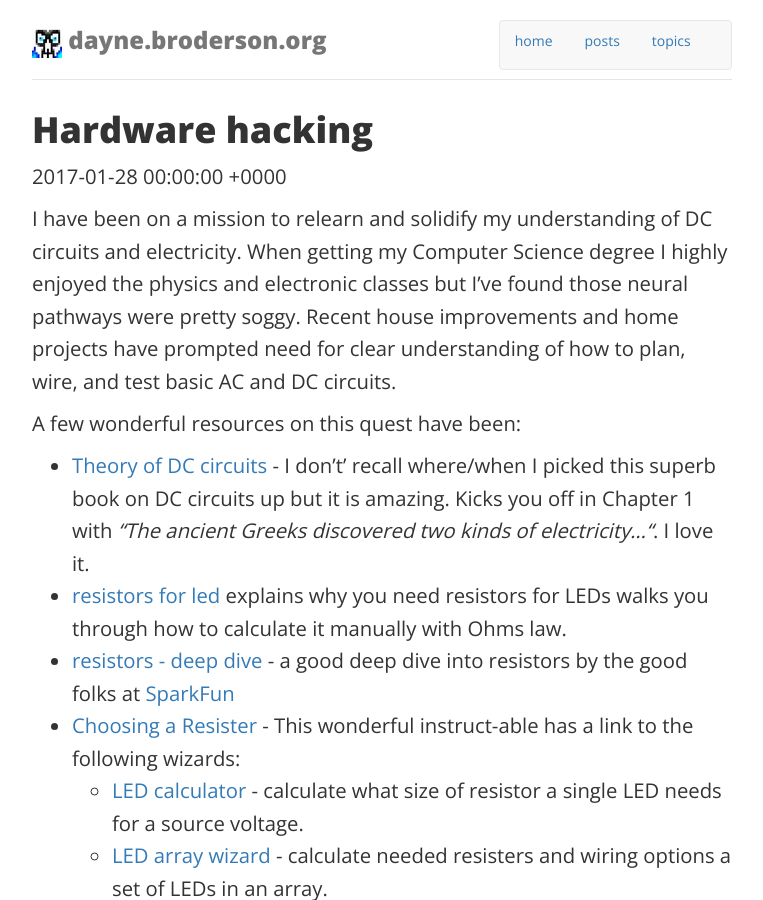
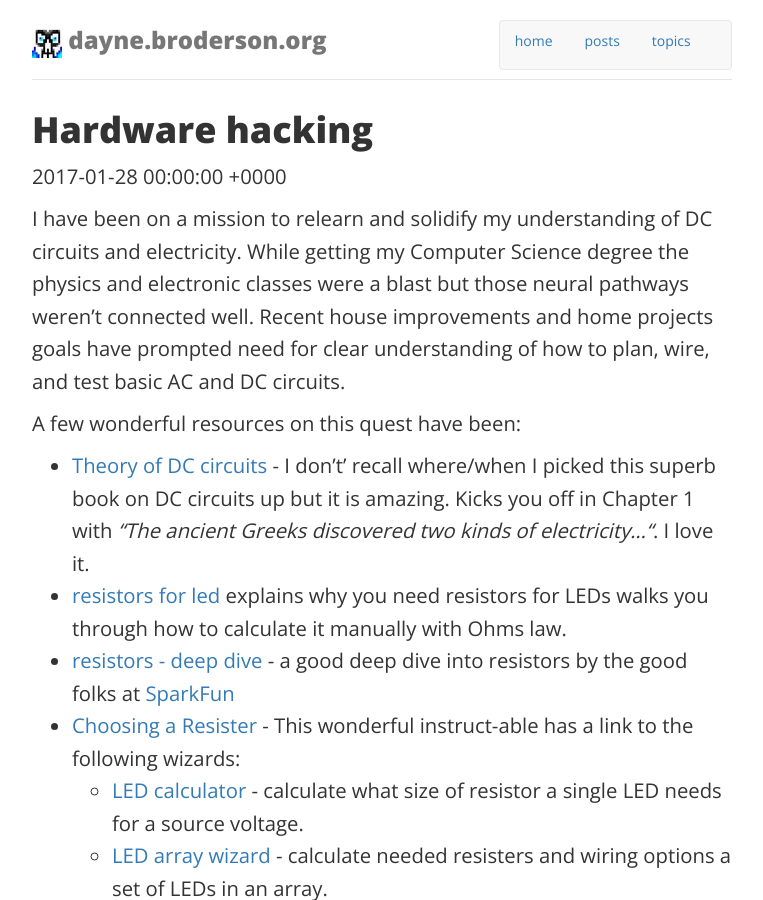
Before and after one commit to dayne/dayne.github.com, a Jekyll site: the page built from _posts/2017-01-28-hardware_hacking.md, in a window 1280 px wide and 900 px high. Shown: the whole window, without its empty margins (258-1021 px from the left). Built offline with Jekyll 4.4.1, drawn with Linux system fonts in a browser that asks for light colours; nearby versions of some CDN libraries; some of the changed text lies outside the part shown.

Commit message:
cleaning up verbage

```diff
--- a/_posts/2017-01-28-hardware_hacking.md
+++ b/_posts/2017-01-28-hardware_hacking.md
@@ -6,7 +6,7 @@ layout: post
 
 <p class='#meta'>{{page.date}}</p>
 
-I have been on a mission to relearn and solidify my understanding of DC circuits and electricity. When getting my Computer Science degree I highly enjoyed the physics and electronic classes but I've found those neural pathways were pretty soggy.  Recent house improvements and home projects have prompted need for clear understanding of how to plan, wire, and test basic AC and DC circuits.
+I have been on a mission to relearn and solidify my understanding of DC circuits and electricity. While getting my Computer Science degree the physics and electronic classes were a blast but those neural pathways weren't connected well. Recent house improvements and home projects goals have prompted need for clear understanding of how to plan, wire, and test basic AC and DC circuits.
 
 A few wonderful resources on this quest have been:
 
```
Also changed, not shown: other parts of _posts/2017-01-28-hardware_hacking.md (+0 -2 lines).
